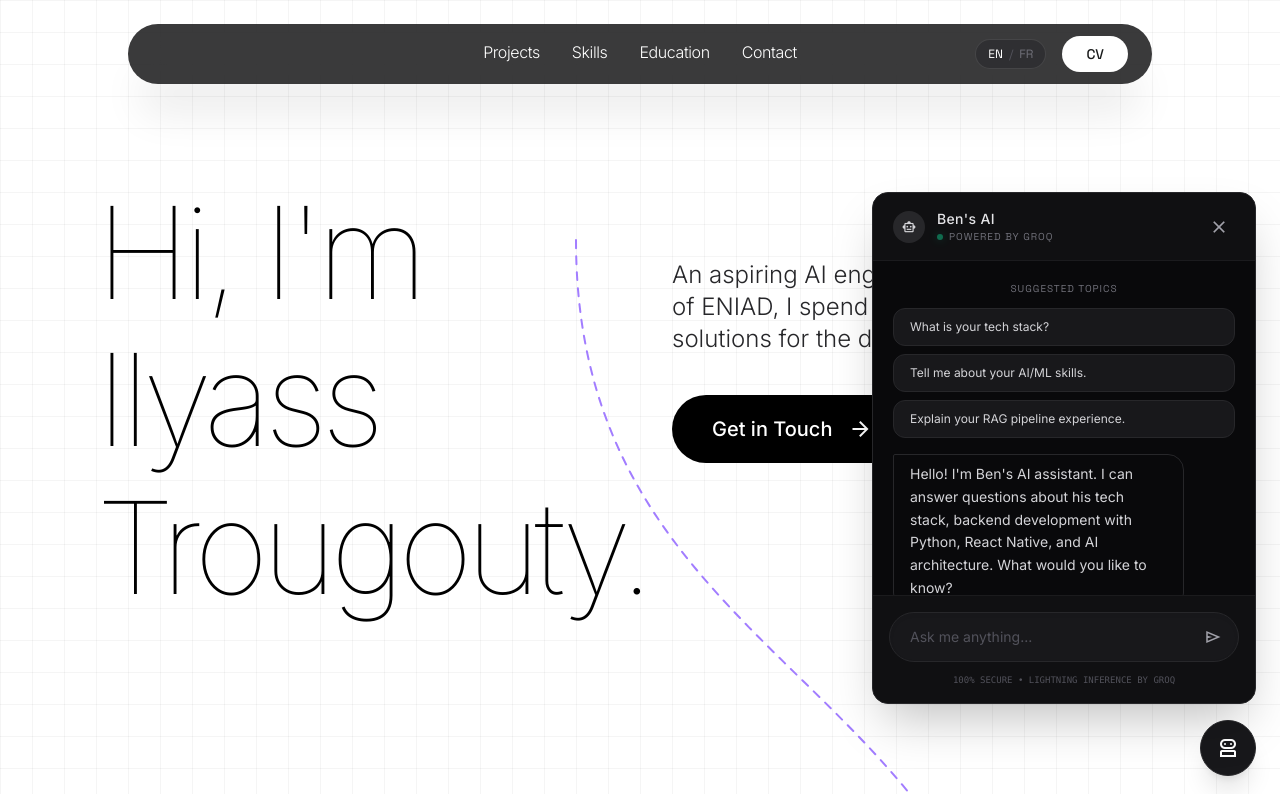
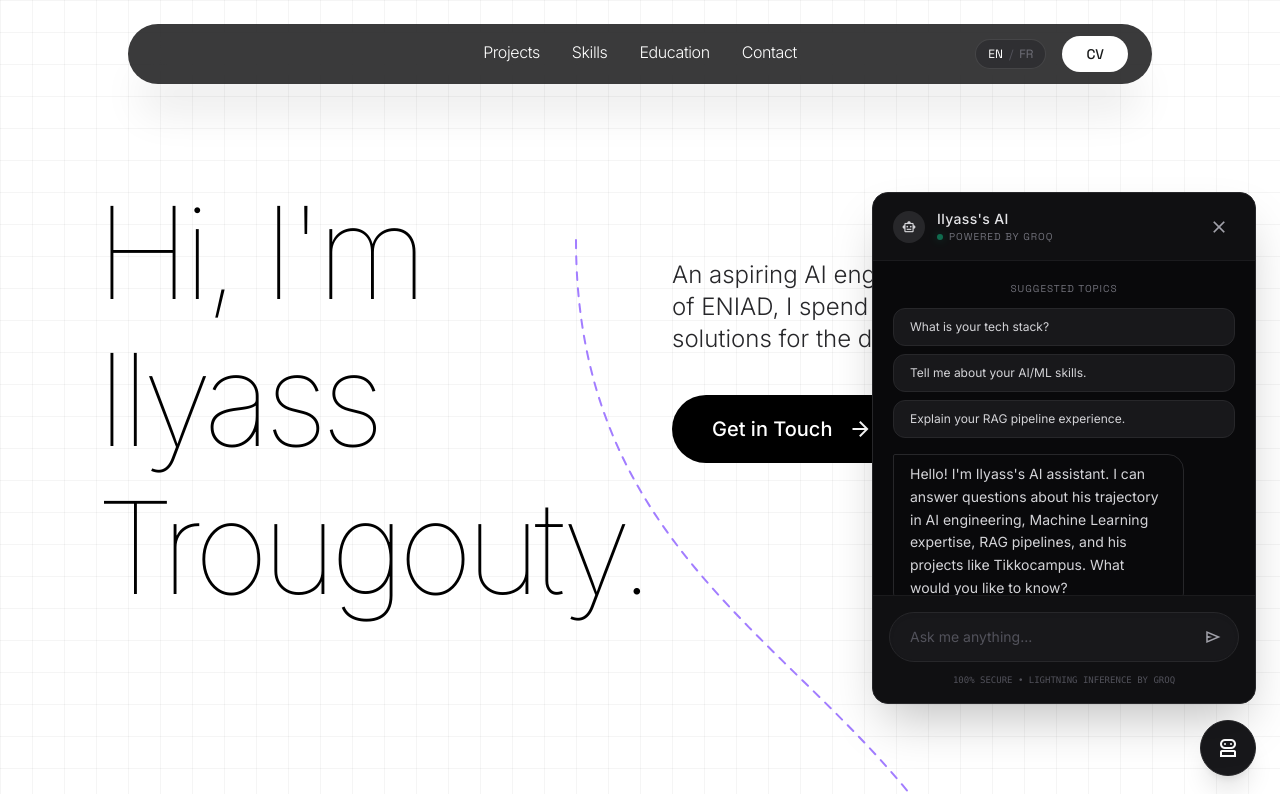
Before and after one commit to ilyasstrougouty/Portfolio, a website: page index.html in a window 1280 px wide. Both pictures are taken after a click on the button "robot_2". Shown: the top 794 px of the page. Drawn offline with nearby package versions, Linux system fonts and the light colour scheme; no server answers.

Commit message:
fix: correct hardcoded bot name and stack in UI

```diff
--- a/chatbot.js
+++ b/chatbot.js
@@ -51,7 +51,7 @@ async function toggleChat() {
 
         // Show initial welcome if history is empty
         if (messageHistory.length === 0) {
-            appendMessage("ai", "Hello! I'm Ben's AI assistant. I can answer questions about his tech stack, backend development with Python, React Native, and AI architecture. What would you like to know?");
+            appendMessage("ai", "Hello! I'm Ilyass's AI assistant. I can answer questions about his trajectory in AI engineering, Machine Learning expertise, RAG pipelines, and his projects like Tikkocampus. What would you like to know?");
         }
     } else {
         chatWindow.classList.add("opacity-0", "translate-y-4", "pointer-events-none");
--- a/index.html
+++ b/index.html
@@ -557,7 +557,7 @@
                     <span class="material-symbols-outlined text-zinc-300 text-sm">smart_toy</span>
                 </div>
                 <div class="flex flex-col">
-                    <div class="text-zinc-200 text-sm font-medium tracking-wide">Ben's AI</div>
+                    <div class="text-zinc-200 text-sm font-medium tracking-wide">Ilyass's AI</div>
                     <div class="flex items-center gap-1.5">
                         <div class="w-1.5 h-1.5 rounded-full bg-emerald-500 shadow-[0_0_8px_rgba(16,185,129,0.5)] animate-pulse"></div>
                         <div class="text-[10px] text-zinc-500 font-label tracking-widest uppercase">Powered by Groq</div>
```
